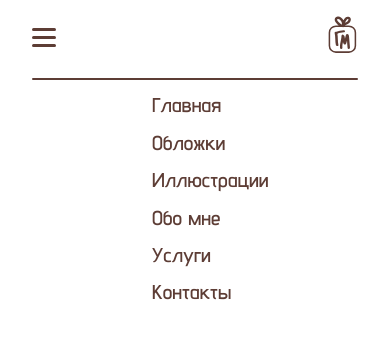
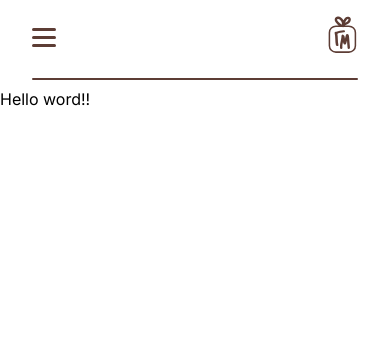
Before and after one commit to gromovamu/illustrator-portfolio-demo, a Next.js app: page / in a window 390 px wide. Shown: the top 338 px of the page. Built offline with nearby package versions, Linux system fonts and the light colour scheme.

Commit message:
бургер меню, анимация, пока простая

```diff
--- a/components/BurgerMenu/BurgerMenu.props.ts
+++ b/components/BurgerMenu/BurgerMenu.props.ts
@@ -1,6 +1,6 @@
-import { MenuLinkData } from "@/interfaces/menu.interfaces";
+import { MenuLink } from "@/interfaces/menu.interfaces";
 import { DetailedHTMLProps, HTMLAttributes } from "react";
 
 export interface BurgerMenuProps extends DetailedHTMLProps<HTMLAttributes<HTMLDivElement>, HTMLDivElement> {
-    menu: MenuLinkData;
+    menu: MenuLink[];
 }
--- a/components/BurgerMenu/BurgerMenu.tsx
+++ b/components/BurgerMenu/BurgerMenu.tsx
@@ -6,46 +6,61 @@
 import cn from "classnames";
 import Link from "next/link";
 import { Logo, BurgerButton } from "@/components";
-import { useEffect, useState } from "react";
+import { useState } from "react";
 import { useSpring, animated } from '@react-spring/web';
 
 export const BurgerMenu = ({ menu, className, ...props }: BurgerMenuProps): JSX.Element => {
   const [isOpenMode, setIsOpenMode] = useState<boolean>(false);
 
   const [springs, api] = useSpring(() => ({
-    from: { x: 0 },
+        from: {
+      x: 0,
+      opacity: 0,
+    },
   }));
 
   const startAnimate = () => {
-    console.log('start animate');
     !isOpenMode && api.start({
       from: {
         x: -100,
+        opacity: 0,
       },
       to: {
-        x: 100,
+        x: 0,
+        opacity: 1,
+      },
+      config: {
+        duration: 300,
+      },
+    });
+
+    isOpenMode && api.start({
+      from: {
+        x: 0,
+        opacity: 1,
+      },
+      to: {
+        x: -100,
+        opacity: 0,
+      },
+      config: {
+        duration: 200
       },
     });
   };
 
-  useEffect(() => {
+  const setOpen = (mode: boolean) => {
     startAnimate();
-  }, [isOpenMode]);
-
-
+    setIsOpenMode(mode);
+  };
 
   return (
     <nav className={cn(styles.nav, className)} {...props}>
-      <BurgerButton isOpenMode={isOpenMode} setIsOpenMode={setIsOpenMode} />
+      <BurgerButton isOpenMode={isOpenMode} setIsOpenMode={setOpen} />
       <Logo isLink={true} />
 
       <animated.ul className={cn("list", styles.list)} style={springs}>
-        {menu.left.map(m => (
-          <li key={m.id} className={styles.item}>
-            <Link href={m.href} className={pageStyles.link}>{m.name}</Link>
-          </li>
-        ))}
-        {menu.right.map(m => (
+        {menu.map(m => (
           <li key={m.id} className={styles.item}>
             <Link href={m.href} className={pageStyles.link}>{m.name}</Link>
           </li>
--- a/components/Header/Header.module.css
+++ b/components/Header/Header.module.css
@@ -65,6 +65,6 @@
 
   @media (max-width: 520px) {
     .plug {
-      height: 60px;
+      height: 90px;
     }
   }
--- a/components/Header/Header.tsx
+++ b/components/Header/Header.tsx
@@ -41,11 +41,13 @@
 };
 
 export const Header = ({ ...props }: HeaderProps): JSX.Element => {
+  const burgerMenu = [...menuLinkData.left, ...menuLinkData.right];
+
   return (<header className={cn(styles.header, adventPro.className)} {...props}>
     <div className={styles.fixedTop}>
       <div className={cn('container', styles.container)}>
         <Menu menu={menuLinkData} />
-        <BurgerMenu menu={menuLinkData} />
+        <BurgerMenu menu={burgerMenu} />
       </div>
     </div>
     <div className={styles.plug}></div>
```
Also changed, not shown: components/BurgerMenu/BurgerMenu.module.css (line endings or trailing spaces).
